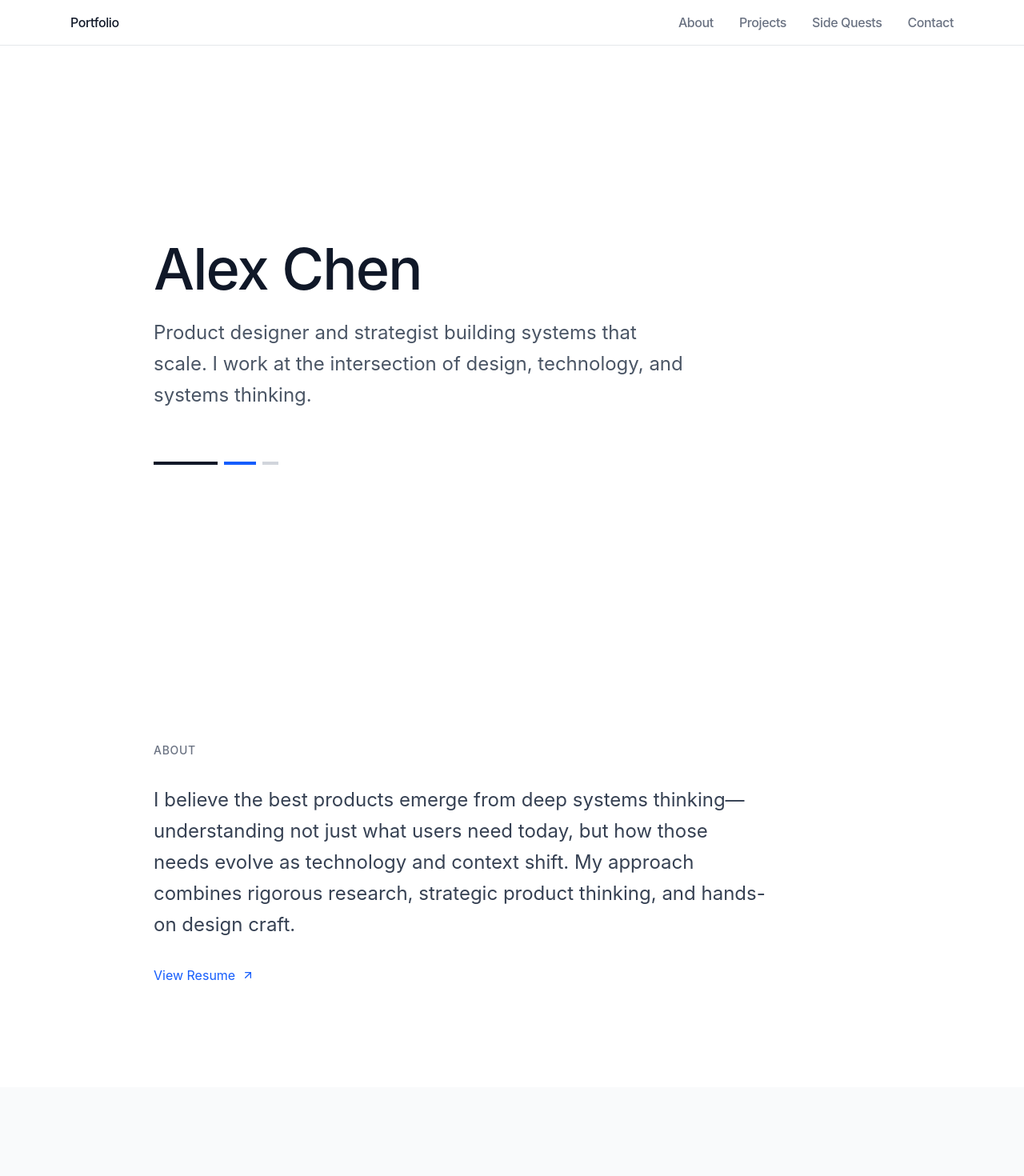
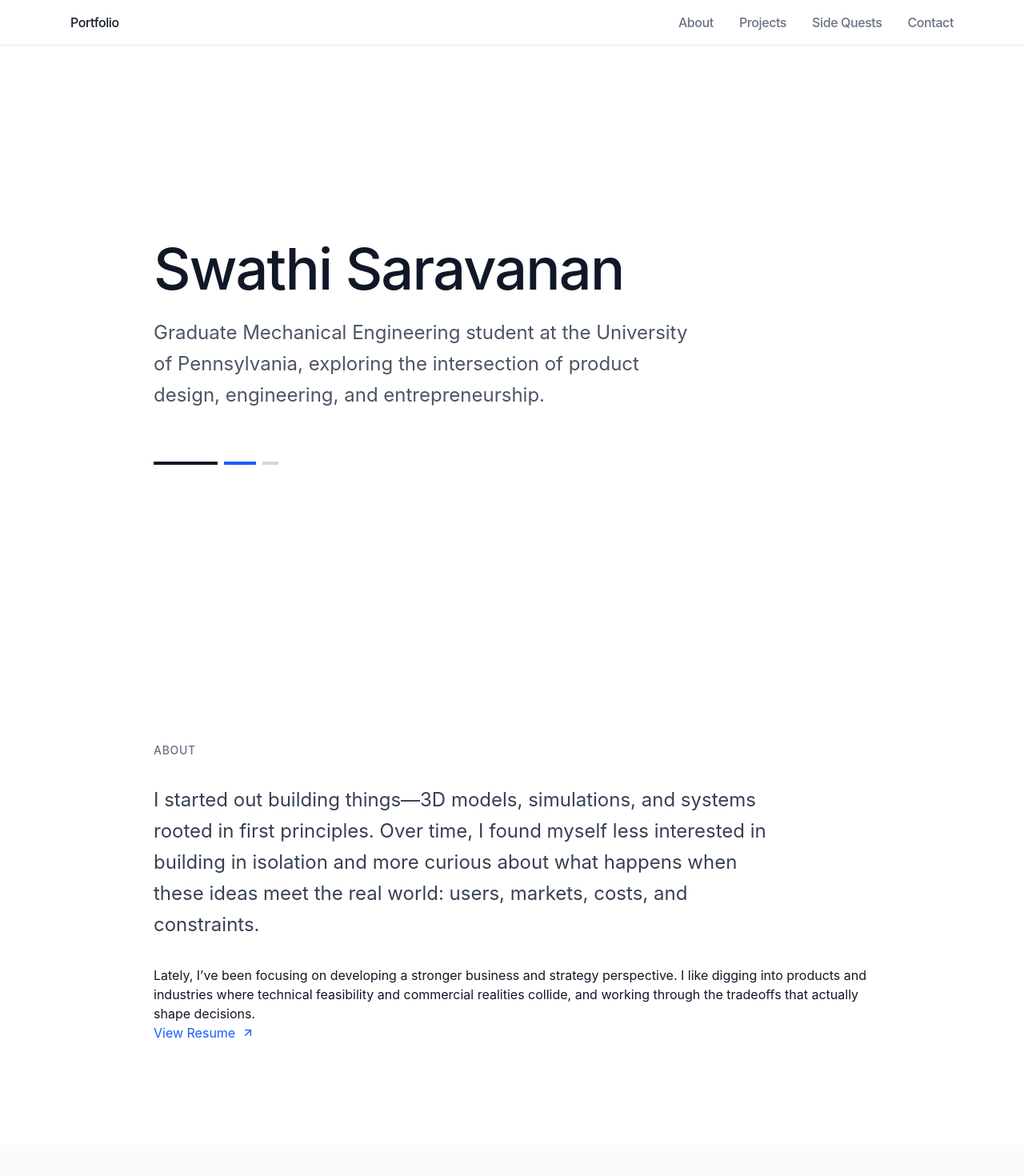
Before and after one commit to swathisarav/portfolio, a React (Vite) app: page / in a window 1280 px wide. Shown: the top 1470 px of the page at 80% size. Built offline with nearby package versions, Linux system fonts and the light colour scheme.

Commit message:
Alex to Swathi

```diff
--- a/src/app/App.tsx
+++ b/src/app/App.tsx
@@ -163,10 +163,10 @@ export default function App() {
             transition={{ duration: 0.6 }}
           >
             <h1 className="text-6xl md:text-7xl tracking-tight mb-6">
-              Alex Chen
+              Swathi Saravanan
             </h1>
             <p className="text-xl md:text-2xl text-gray-600 max-w-2xl leading-relaxed">
-              Product designer and strategist building systems that scale. I work at the intersection of design, technology, and systems thinking.
+              Graduate Mechanical Engineering student at the University of Pennsylvania, exploring the intersection of product design, engineering, and entrepreneurship.
             </p>
 
             {/* Geometric accent element */}
@@ -199,7 +199,10 @@ export default function App() {
         <div className="max-w-4xl mx-auto">
           <h2 className="text-sm uppercase tracking-wider text-gray-500 mb-8">About</h2>
           <p className="text-xl md:text-2xl text-gray-700 leading-relaxed mb-8 max-w-3xl">
-            I believe the best products emerge from deep systems thinking—understanding not just what users need today, but how those needs evolve as technology and context shift. My approach combines rigorous research, strategic product thinking, and hands-on design craft.
+            I started out building things—3D models, simulations, and systems rooted in first principles. Over time, I found myself less interested in building in isolation and more curious about what happens when these ideas meet the real world: users, markets, costs, and constraints.
+          </p>
+          <p>
+            Lately, I’ve been focusing on developing a stronger business and strategy perspective. I like digging into products and industries where technical feasibility and commercial realities collide, and working through the tradeoffs that actually shape decisions.
           </p>
           <a
             href="https://drive.google.com/file/d/example"
@@ -344,7 +347,7 @@ export default function App() {
         <div className="max-w-4xl mx-auto">
           <h2 className="text-sm uppercase tracking-wider text-gray-500 mb-8">Side Quests</h2>
           <p className="text-xl text-gray-700 leading-relaxed mb-12 max-w-2xl">
-            Experiments, explorations, and ideas outside the main thread—from design tools to emerging tech prototypes.
+            When I’m not working toward my bigger goals, I spend time exploring smaller curiosities. This is where boundaries blur, ideas stay open-ended, and I give myself room to experiment. I think of these as the side quests that keep me learning.
           </p>
 
           <motion.div
@@ -352,9 +355,9 @@ export default function App() {
             className="relative overflow-hidden rounded-lg bg-gradient-to-br from-blue-50 to-gray-100 p-12 cursor-pointer group"
           >
             <div className="relative z-10">
-              <h3 className="mb-3">Explore Side Projects</h3>
+              <h3 className="mb-3">Here's a Record of Things I've found Interesting</h3>
               <p className="text-gray-600 mb-6">
-                Interactive experiments, design tools, and research prototypes
+                Engineering, Art, and Adventure
               </p>
               <div className="inline-flex items-center gap-2 text-blue-600 group-hover:gap-3 transition-all">
                 <span>View collection</span>
@@ -410,15 +413,15 @@ export default function App() {
           <h2 className="text-sm uppercase tracking-wider text-gray-500 mb-12">Get in Touch</h2>
           <div className="space-y-6">
             <a
-              href="mailto:alex.chen@example.com"
+              href="mailto:swathisarav@alumni.iitm.ac.in"
               className="flex items-center gap-4 text-xl hover:text-blue-600 transition-colors group"
             >
               <Mail className="w-6 h-6" />
-              <span>alex.chen@example.com</span>
+              <span>swathisarav@alumni.iitm.ac.in</span>
               <ArrowUpRight className="w-5 h-5 opacity-0 group-hover:opacity-100 -translate-x-2 group-hover:translate-x-0 transition-all" />
             </a>
             <a
-              href="https://linkedin.com/in/alexchen"
+              href="https://www.linkedin.com/in/swathi-saravanan-21b3a1233/"
               target="_blank"
               rel="noopener noreferrer"
               className="flex items-center gap-4 text-xl hover:text-blue-600 transition-colors group"
@@ -428,7 +431,7 @@ export default function App() {
               <ArrowUpRight className="w-5 h-5 opacity-0 group-hover:opacity-100 -translate-x-2 group-hover:translate-x-0 transition-all" />
             </a>
             <a
-              href="https://github.com/alexchen"
+              href="https://github.com/swathisarav"
               target="_blank"
               rel="noopener noreferrer"
               className="flex items-center gap-4 text-xl hover:text-blue-600 transition-colors group"
@@ -444,7 +447,7 @@ export default function App() {
       {/* Footer */}
       <footer className="py-12 px-6 border-t border-gray-200">
         <div className="max-w-6xl mx-auto text-center text-gray-500 text-sm">
-          © 2026 Alex Chen. All rights reserved.
+          © 2026 Swathi Saravanan. All rights reserved.
         </div>
       </footer>
     </div>
```
